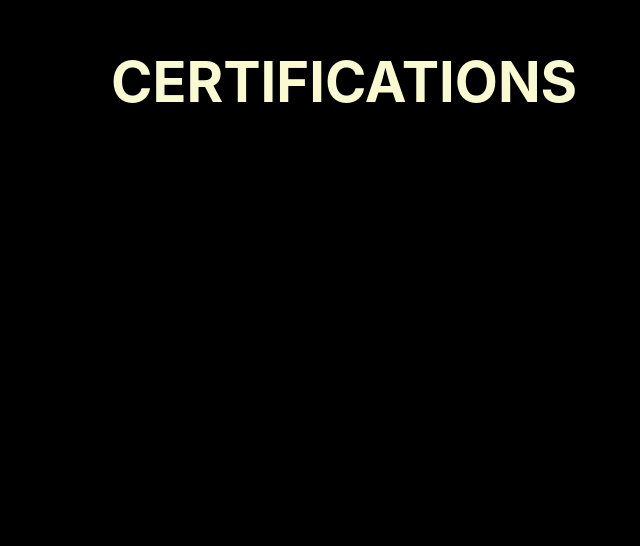
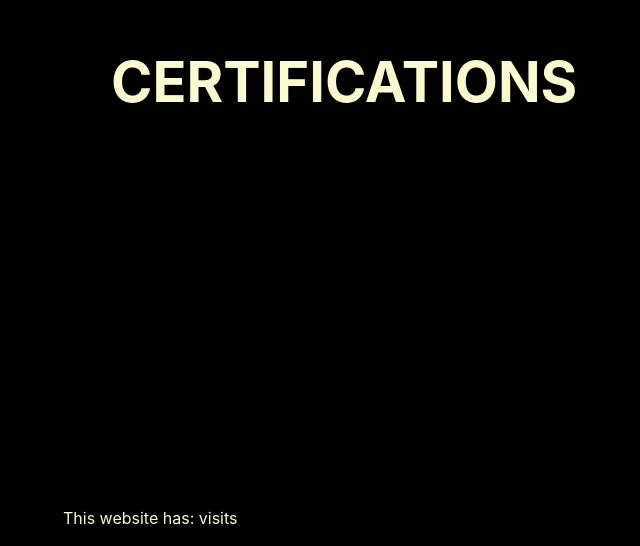
Before and after one commit to durotimi1/cloudresume, a plain HTML site: page index.html in a window 1280 px wide. Shown: the part 4669-5215 px from the top of the page, without its empty margins (209-849 px from the left). Before the commit the page ends 5175 px from the top, so only its background shows below. Drawn offline with nearby package versions, Linux system fonts and the light colour scheme; no server answers; a web font is replaced by a local one.

Commit message:
modified index.htmlfile on visits

```diff
--- a/index.html
+++ b/index.html
@@ -211,6 +211,11 @@
             </div>
         </section>
     </div>
+    <div>
+        <p>
+            This website has: <span id="visits"></span> visits
+        </p>
+    </div>
     <!-- Bootstrap core JS-->
     <script src="https://cdn.jsdelivr.net/npm/bootstrap@5.1.3/dist/js/bootstrap.bundle.min.js"></script>
     <!-- Core theme JS-->
@@ -218,6 +223,7 @@
     <!-- Counter script -->
     <script src="count.js"></script>
 
+
  </body>
 
 </html>
```
